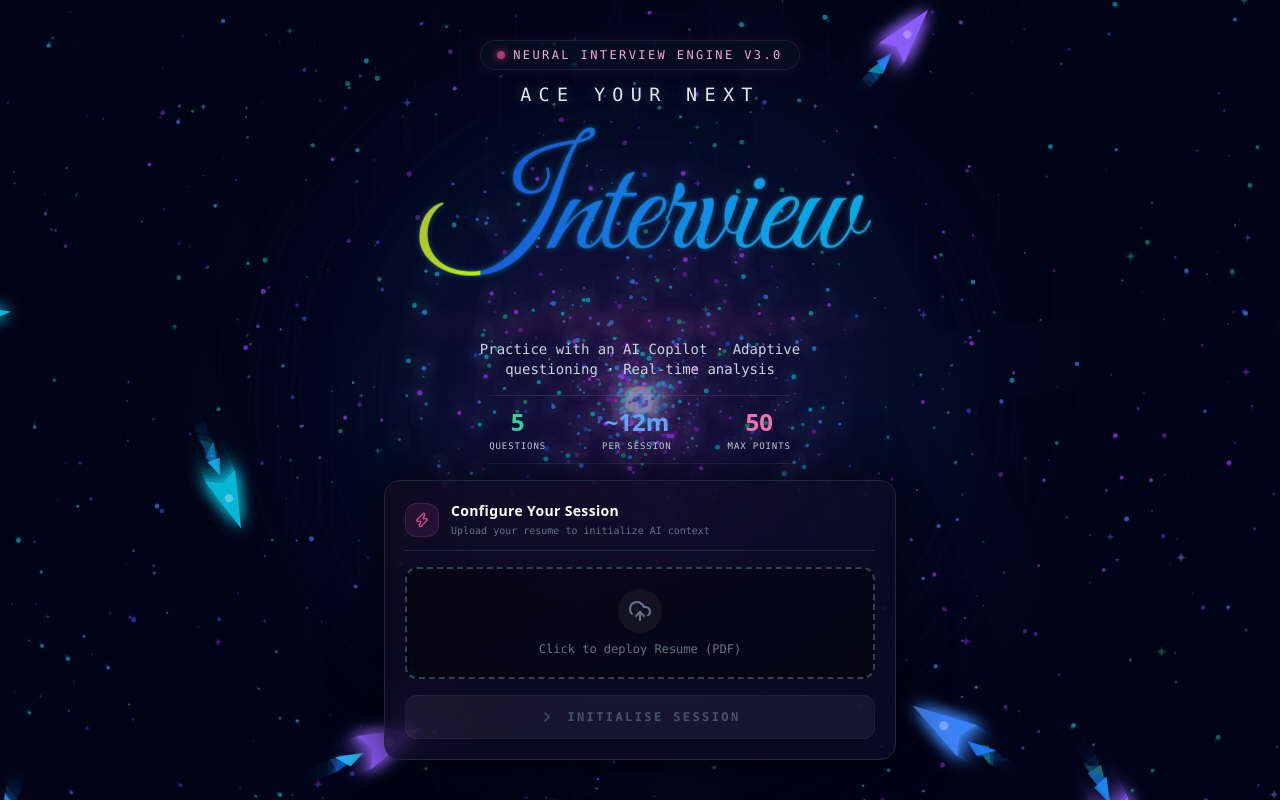
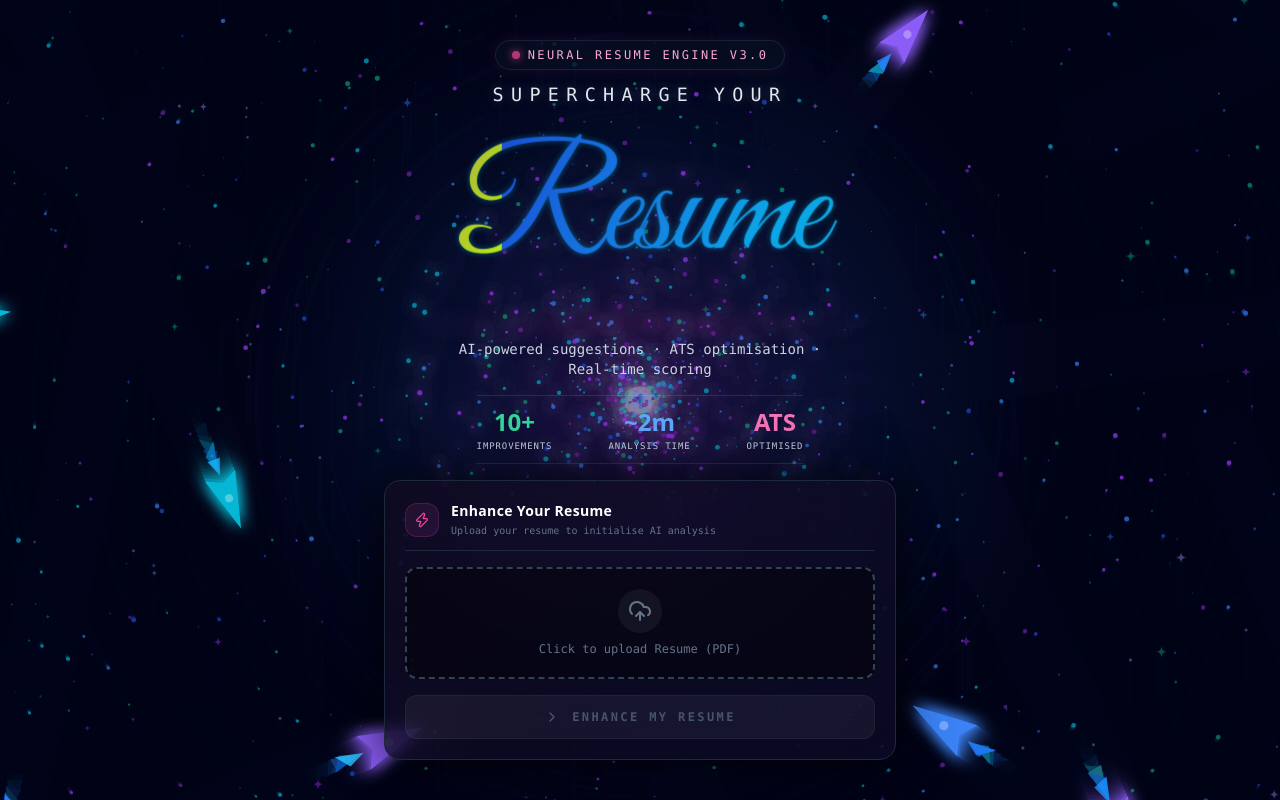
Before and after one commit to devss1219/AIinterviewFrontend, a React (Vite) app: page / in a window 1280 px wide. Built offline with nearby package versions, Linux system fonts and the light colour scheme.

Commit message:
feat: rebrand from AI Interview to AI Resume Enhancer

```diff
--- a/index.html
+++ b/index.html
@@ -4,7 +4,7 @@
     <meta charset="UTF-8" />
     <link rel="icon" type="image/svg+xml" href="/favicon.svg" />
     <meta name="viewport" content="width=device-width, initial-scale=1.0" />
-    <title>PrepAI — Ace Your Interview</title>
+    <title>PrepAI — AI Resume Enhancer</title>
     <link rel="preconnect" href="https://fonts.googleapis.com" />
     <link rel="preconnect" href="https://fonts.gstatic.com" crossorigin />
     <link href="https://fonts.googleapis.com/css2?family=Great+Vibes&family=Rajdhani:wght@600;700&display=swap" rel="stylesheet" />
--- a/src/App.jsx
+++ b/src/App.jsx
@@ -288,7 +288,7 @@ function App() {
 
   const handleStartInterview = async () => {
     if (!file) {
-      alert("Please initialize with a Resume first!");
+      alert("Please upload your Resume first!");
       return;
     }
 
@@ -301,7 +301,7 @@ function App() {
         headers: { "Content-Type": "multipart/form-data" }
       });
       console.log("AI Extracted Data:", response.data);
-      alert(`System Online! Resume parsed successfully. Ready to begin.`);
+      alert(`System Online! Resume analysed successfully. Enhancements ready.`);
     } catch (error) {
       console.error("Upload error:", error);
       alert("Connection to AI Core failed. Check server status.");
@@ -324,7 +324,7 @@ function App() {
         {/* Status pill */}
         <div className="flex items-center space-x-2 px-4 py-1.5 bg-slate-900/40 border border-slate-700/40 rounded-full backdrop-blur-md shadow-[0_0_15px_rgba(236,72,153,0.1)]">
           <div className="w-2 h-2 bg-pink-500 rounded-full animate-pulse shadow-[0_0_8px_#ec4899]" />
-          <span className="text-[10px] sm:text-xs font-mono text-pink-300 tracking-[0.2em]">NEURAL INTERVIEW ENGINE V3.0</span>
+          <span className="text-[10px] sm:text-xs font-mono text-pink-300 tracking-[0.2em]">NEURAL RESUME ENGINE V3.0</span>
         </div>
 
         {/* Hero heading */}
@@ -333,7 +333,7 @@ function App() {
             className="font-mono tracking-[0.4em] uppercase leading-none mb-1 text-slate-200"
             style={{ fontSize: 'clamp(0.85rem, 2.2vw, 1.15rem)', textShadow: '0 0 12px rgba(148,163,184,0.4)' }}
           >
-            Ace Your Next
+            Supercharge Your
           </p>
 
           <div className="relative inline-block" style={{ overflow: 'visible' }}>
@@ -349,29 +349,29 @@ function App() {
               className="interview-heading relative leading-none"
               style={{ fontFamily: "'Great Vibes', cursive" }}
             >
-              Interview
+              Resume
             </h1>
             <div className="interview-rule" />
           </div>
 
           <p className="text-xs sm:text-sm text-slate-300 max-w-sm mx-auto mt-3 font-mono leading-relaxed">
-            Practice with an AI Copilot · Adaptive questioning · Real-time analysis
+            AI-powered suggestions · ATS optimisation · Real-time scoring
           </p>
         </div>
 
         {/* Stats row */}
         <div className="flex space-x-8 sm:space-x-14 py-2.5 border-y border-white/10">
           <div className="text-center group">
-            <div className="text-xl sm:text-2xl font-black text-emerald-400 group-hover:scale-110 transition-transform">5</div>
-            <div className="text-[9px] font-mono text-slate-300 tracking-widest uppercase mt-0.5">Questions</div>
+            <div className="text-xl sm:text-2xl font-black text-emerald-400 group-hover:scale-110 transition-transform">10+</div>
+            <div className="text-[9px] font-mono text-slate-300 tracking-widest uppercase mt-0.5">Improvements</div>
           </div>
           <div className="text-center group">
-            <div className="text-xl sm:text-2xl font-black text-blue-400 group-hover:scale-110 transition-transform">~12m</div>
-            <div className="text-[9px] font-mono text-slate-300 tracking-widest uppercase mt-0.5">Per Session</div>
+            <div className="text-xl sm:text-2xl font-black text-blue-400 group-hover:scale-110 transition-transform">~2m</div>
+            <div className="text-[9px] font-mono text-slate-300 tracking-widest uppercase mt-0.5">Analysis Time</div>
           </div>
           <div className="text-center group">
-            <div className="text-xl sm:text-2xl font-black text-pink-400 group-hover:scale-110 transition-transform">50</div>
-            <div className="text-[9px] font-mono text-slate-300 tracking-widest uppercase mt-0.5">Max Points</div>
+            <div className="text-xl sm:text-2xl font-black text-pink-400 group-hover:scale-110 transition-transform">ATS</div>
+            <div className="text-[9px] font-mono text-slate-300 tracking-widest uppercase mt-0.5">Optimised</div>
           </div>
         </div>
 
@@ -385,8 +385,8 @@ function App() {
               <Zap className="w-4 h-4 text-pink-500" />
             </div>
             <div>
-              <h2 className="text-sm text-white font-bold tracking-wide">Configure Your Session</h2>
-              <p className="text-[10px] font-mono text-slate-500 mt-0.5">Upload your resume to initialize AI context</p>
+              <h2 className="text-sm text-white font-bold tracking-wide">Enhance Your Resume</h2>
+              <p className="text-[10px] font-mono text-slate-500 mt-0.5">Upload your resume to initialise AI analysis</p>
             </div>
           </div>
 
@@ -400,7 +400,7 @@ function App() {
                 <UploadCloud className="w-6 h-6 text-slate-500 group-hover:text-pink-400 transition-colors" />
               </div>
               <p className="text-xs font-mono text-slate-500 group-hover:text-pink-300 transition-colors">
-                {file ? "Deploy a different Profile" : "Click to deploy Resume (PDF)"}
+                {file ? "Upload a different Resume" : "Click to upload Resume (PDF)"}
               </p>
             </div>
             <input
@@ -443,7 +443,7 @@ function App() {
               <ChevronRight className="w-4 h-4 group-hover:translate-x-1 transition-transform" />
             )}
             <span className="tracking-[0.2em] uppercase">
-              {isUploading ? "Extracting Data..." : "Initialise Session"}
+              {isUploading ? "Analysing Resume..." : "Enhance My Resume"}
             </span>
           </button>
 
```
